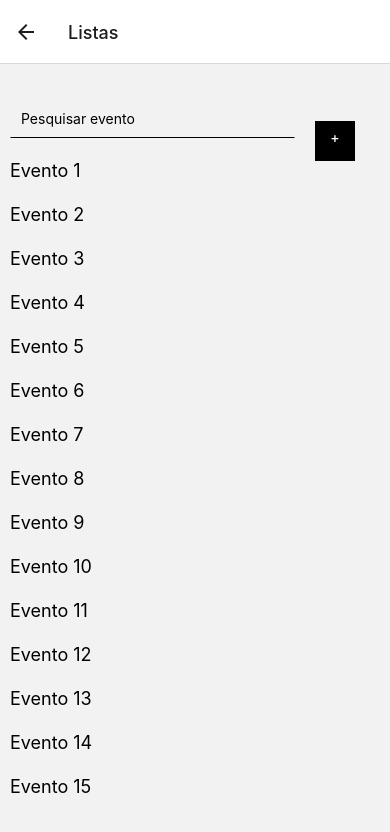
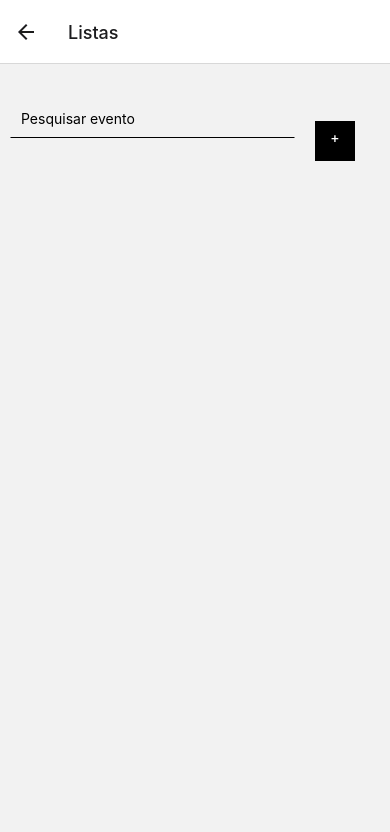
Before and after one commit to TheMatheusVieira/ilumi, a React Native app: screen /Home in a window 390 px wide. Both pictures are taken after a click on the button "COMEÇAR". Shown: the top 832 px of the page. Built offline with nearby package versions, Linux system fonts and the light colour scheme.

Commit message:
att-err1

```diff
--- a/Eventos/listadeeventos.js
+++ b/Eventos/listadeeventos.js
@@ -1,24 +1,23 @@
-import { FlatList, Button, View, Text, StyleSheet, TextInput, SafeAreaView, TouchableHighlight, Modal, ScrollView} from 'react-native';
+import { FlatList, Button, View, Text, StyleSheet, TextInput, SafeAreaView, TouchableHighlight, Modal } from 'react-native';
 import React, { useState, useEffect } from 'react';
-
 import AsyncStorage from '@react-native-async-storage/async-storage';
 
-export default function ListaDeEventos ({navigation}) {
+export default function ListaDeEventos({ navigation }) {
+  const [searchTerm, setSearchTerm] = useState('');
+  const [newKey, setNewKey] = useState('');
+  const [data, setData] = useState([]);
+  const [showAddEvent, setShowAddEvent] = useState(false);
+  const [showModal, setShowModal] = useState(false);
+  const selectedEvent = React.useRef(null);
 
-  //Variável para pesquisa
-    const [searchTerm, setSearchTerm] = useState('');
-
-    //Variável linha de cada evento
-  const [newKey, setNewKey] = useState('');
-
-  //Salvar evento novo na lista
-// Load data from AsyncStorage on component mount
   useEffect(() => {
     const loadData = async () => {
       try {
         const storedData = await AsyncStorage.getItem('eventData');
         if (storedData) {
-        setData(JSON.parse(storedData));
+          const parsedData = JSON.parse(storedData);
+          console.log('Dados carregados:', parsedData);
+          setData(parsedData);
         }
       } catch (error) {
         console.error('Erro ao carregar eventos:', error);
@@ -28,43 +27,16 @@ useEffect(() => {
     loadData();
   }, []);
 
-//LISTA DE EVENTOS
-    const [data, setData] = useState([
-      {key: 'Evento 1'},
-      {key: 'Evento 2'},
-      {key: 'Evento 3'},
-      {key: 'Evento 4'},
-      {key: 'Evento 5'},
-      {key: 'Evento 6'},
-      {key: 'Evento 7'},
-      {key: 'Evento 8'},
-      {key: 'Evento 9'},
-      {key: 'Evento 10'},
-      {key: 'Evento 11'},
-      {key: 'Evento 12'},
-      {key: 'Evento 13'},
-      {key: 'Evento 14'},
-      {key: 'Evento 15'},
-    ]);
-
-    const [showAddEvent, setShowAddEvent] = useState(false);
-    const [eventModalVisible, setEventModalVisible] = useState(false);
-
-    const [showModal, setShowModal] = useState(false);
-    const selectedEvent = React.useRef(null);
-
   const filteredData = data.filter((event) =>
-      event.key.toLowerCase().includes(searchTerm.toLowerCase())
+    typeof event.key === 'string' && event.key.toLowerCase().includes(searchTerm.toLowerCase())
   );
 
-    // DEFINE VISIBILIDADE DOS ITENS NA TELA
   const renderItem = ({ item }) => (
     <TouchableHighlight
       underlayColor="transparent"
       onPress={() => {
-            //  setselectedEvent(item);
+        selectedEvent.current = item;
         setShowModal(true);
-              setEventModalVisible(true);
       }}
       activeOpacity={0.9}
     >
@@ -84,56 +56,40 @@ useEffect(() => {
 
   const handleAddKey = () => {
     if (newKey.trim()) {
-            // Add the new key to the data array
       const newData = [...data, { key: newKey }];
       setData(newData);
-
-            // Save the updated data to AsyncStorage
       AsyncStorage.setItem('eventData', JSON.stringify(newData))
         .then(() => console.log('Eventos salvos com sucesso!'))
         .catch((error) => console.error('Erro ao salvar eventos:', error));
-
-
-            // Clear the new key input
       setNewKey('');
-            // Close the modal
       setShowAddEvent(false);
     } else {
-            setShowAddEvent(true);
-            // alert('Por favor, digite um nome para o evento.');
+      console.error('Por favor, digite um nome para o evento.');
     }
   };
 
-// Function to delete an event
-const handleDeleteEvent = (eventToDelete) => {
-  const filteredData = data.filter((event) => event !== eventToDelete);
-  setData(filteredData);
-
-  // Save the updated data to AsyncStorage
-  AsyncStorage.setItem('eventData', JSON.stringify(filteredData))
-  .then(() => console.log('Evento excluído com sucesso!'))
-  .catch((error) => console.error('Erro ao excluir evento:', error));
+  const handleRemoveKey = () => {
+    if (selectedEvent.current) {
+      const newData = data.filter(item => item.key.toLowerCase() !== selectedEvent.current.key.toLowerCase());
+      setData(newData);
+      AsyncStorage.setItem('eventData', JSON.stringify(newData))
+        .then(() => console.log('Eventos salvos com sucesso!'))
+        .catch((error) => console.error('Erro ao salvar eventos:', error));
+      setShowModal(false);
+    } else {
+      console.error('Chave inválida:', newKey);
+    }
   };
-
 
   const handleNavigateToEvent = () => {
     navigation.navigate('Evento', { selectedEvent: selectedEvent.current });
     setShowModal(false);
   };
 
-    const onPress = (event) => {
-      console.log('Evento pressionado:', event.key);
-  };
-
-
   return (
     <View style={styles.list}>
-           {/* <View>
-             <Text style={styles.tilista}>Lista de Eventos</Text>
-           </View>
-     */}
       <View style={styles.addevento}>
-             <Button color="black" title="+" type="outline" style={styles.addevento} onPress={handleAddKey}/>
+        <Button color="black" title="+" type="outline" onPress={() => setShowAddEvent(true)} />
       </View>
 
       <SafeAreaView>
@@ -149,15 +105,13 @@ const handleDeleteEvent = (eventToDelete) => {
           renderItem={renderItem}
           keyExtractor={(item) => item.key}
         />
-
       </SafeAreaView>
 
-
-          <Modal           //MODAL DO ADICIONAR NOVO EVENTO
+      <Modal
         visible={showAddEvent}
         onRequestClose={addEventModalClose}
-  animationType="slide" // Optional for animation
-  transparent={true} // Optional for transparency
+        animationType="slide"
+        transparent={true}
       >
         <View style={styles.modal}>
           <Text style={styles.modalText}>ADICIONAR NOVO EVENTO</Text>
@@ -174,22 +128,21 @@ const handleDeleteEvent = (eventToDelete) => {
         </View>
       </Modal>
 
-
-          <Modal                 //MODAL DA LISTA DE OPÇÕES DE CADA EVENTO
+      <Modal
         visible={showModal}
         onRequestClose={handleModalClose}
-            animationType="slide" // Optional for animation
-            transparent={true} // Optional for transparency
+        animationType="slide"
+        transparent={true}
       >
         <View style={styles.modal}>
           <View style={styles.quadro}>
             <Text style={styles.modalText}>DESEJA ENTRAR NO EVENTO "{selectedEvent.current?.key}"?</Text>
             <View style={styles.modalButtons}>
               <Button color={'black'} title="ABRIR - Lista de convidados" onPress={handleNavigateToEvent} />
-                <Button color={'black'} title='ALTERAR - Nome do evento'/>
-                <Button color={'black'} title='IMPORTAR - Planilha Excel.XLS'/>
-                <Button color={'black'} title='EXPORTAR - Planilha Excel.CSV'/>
-                <Button color={'black'} title='EXCLUIR EVENTO' onPress={handleDeleteEvent}/>
+              <Button color={'black'} title='ALTERAR - Nome do evento' />
+              <Button color={'black'} title='IMPORTAR - Planilha Excel.XLS' />
+              <Button color={'black'} title='EXPORTAR - Planilha Excel.CSV' />
+              <Button color={'black'} title='EXCLUIR EVENTO' onPress={handleRemoveKey} />
               <Button color={'black'} title="FECHAR" onPress={handleModalClose} />
             </View>
           </View>
@@ -199,7 +152,7 @@ const handleDeleteEvent = (eventToDelete) => {
   );
 }
 
-//ESTILIZAÇÃO DA PÁGINA
+// //ESTILIZAÇÃO DA PÁGINA
 const styles = StyleSheet.create({
   container: {
     flex: 1,
@@ -257,15 +210,6 @@ const styles = StyleSheet.create({
       borderLeftColor: 'transparent',
     },
     addevento:{
-      // backgroundColor: 'black',
-      // position: 'absolute',
-      // alignItems: 'center',
-      // width: 40,
-      // height: 40,
-      // marginLeft: 315,
-      // marginTop: 88,
-      // marginRight: 10,
-
       backgroundColor: 'black',
       position: 'absolute',
       alignItems: 'center',
--- a/Home/myhome.js
+++ b/Home/myhome.js
@@ -8,7 +8,7 @@ export default function Home({navigation}) {
     <Text>Ilumi</Text>
 
     <View style={styles.botao}>
-    <Button color='black' title="COMEÇAR" type="outline"
+    <Button color='black' title="COMEÇAR" type="outline" class='estilobotao'
     onPress={() => navigation.navigate('Listas')}/>
     </View>
 
```
Also changed, not shown: package.json (+7 -1 lines), App.js (line endings or trailing spaces), selecionado/eventoatual.js (line endings or trailing spaces), 1 other file (tests, documents, lock files or other folders). Lines whose indentation alone changed are shown as unchanged.
